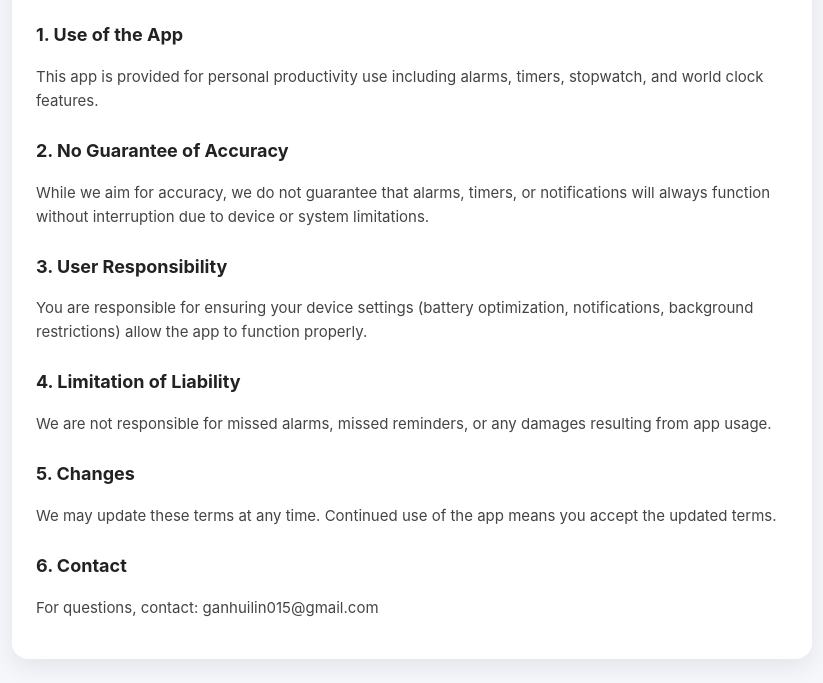
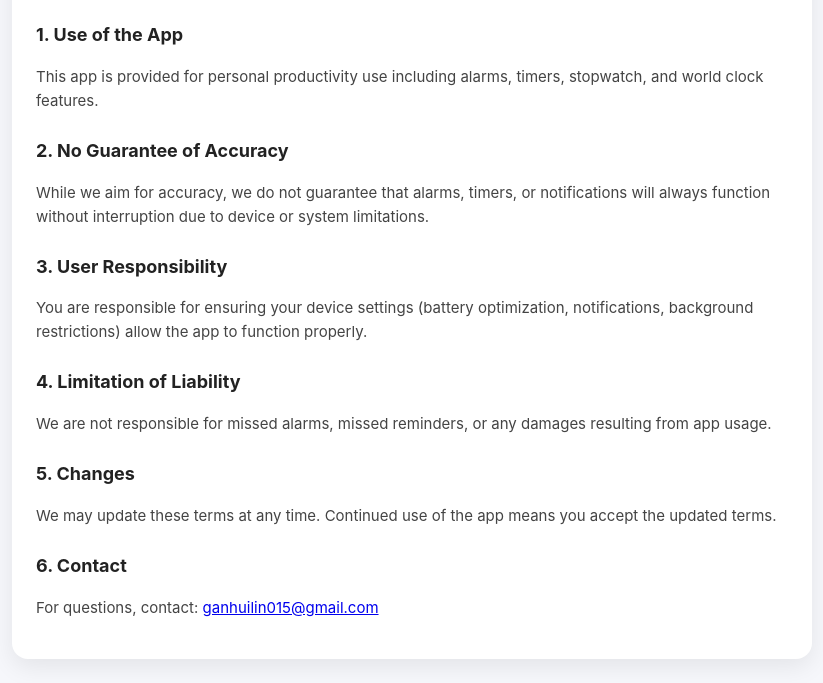
Before and after one commit to ganhuilin015/timer-legal, a plain HTML site: page tos.html in a window 1280 px wide. Shown: the part 171-854 px from the top of the page, without its empty margins (228-1051 px from the left). Drawn offline with Linux system fonts and the light colour scheme.

Commit message:
Make email address clickable in tos.html

```diff
--- a/tos.html
+++ b/tos.html
@@ -87,7 +87,7 @@
 
       <h2>6. Contact</h2>
       <p>
-        For questions, contact: ganhuilin015@gmail.com
+        For questions, contact: <a href="mailto:ganhuilin015@gmail.com">ganhuilin015@gmail.com</a>
       </p>
     </div>
   </div>
```
